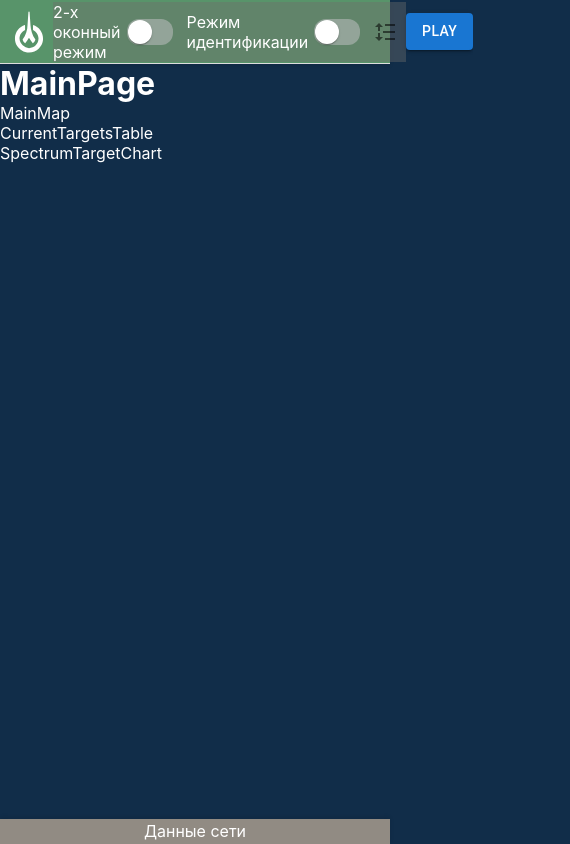
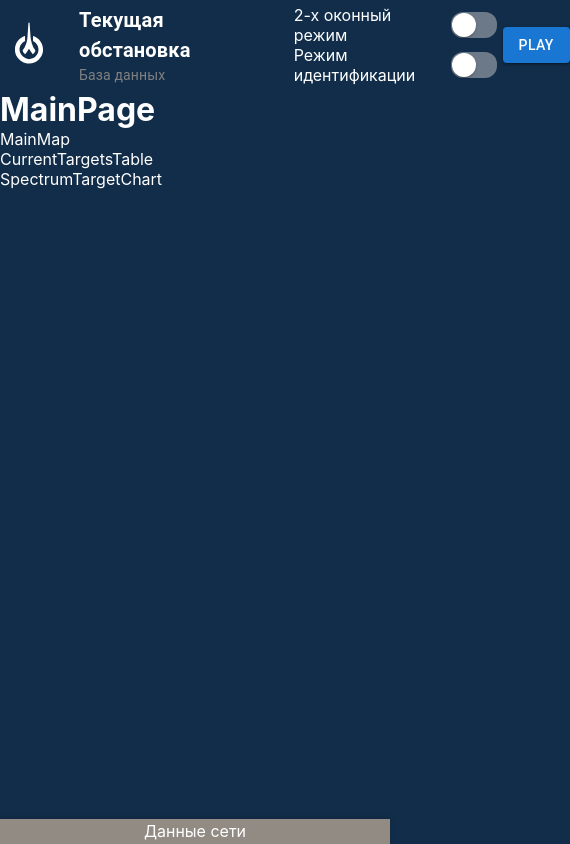
Before and after one commit to VechnoSlava/work_project, a React (Vite) app: page / in a window 390 px wide. Shown: the whole page, 570 px wide, since content can reach past the window. Built offline with nearby package versions, Linux system fonts and the light colour scheme.

Commit message:
добавил меню для навигации и стилизация

```diff
--- a/src/entities/switches/toggleSwitch/ui/toggleSwitch.tsx
+++ b/src/entities/switches/toggleSwitch/ui/toggleSwitch.tsx
@@ -1,6 +1,6 @@
 import { Switch, styled } from "@mui/material"
+import { grey } from "@mui/material/colors"
 import styles from "./toggleSwitch.module.scss"
-import { grey } from "@mui/material/colors"
 
 interface IToggleSwitch {
   id?: string
--- a/src/features/navigation/ui/navigation.module.css
+++ b/src/features/navigation/ui/navigation.module.css
@@ -1,18 +1,32 @@
 .container {
   display: flex;
   align-items: center;
-  /* justify-content: space-between; */
   width: 100%;
+  height: 100%;
 }
 
 .navigation__tabs {
-  flex: 1;
+  display: flex;
+  margin: 0 20px;
+  height: 100%;
+  align-items: center;
+  /* flex: 1; */
 }
 
 .navigation__buttons {
   display: flex;
+  flex-direction: column;
+  align-items: flex-end;
+}
+
+.navigation__menu {
+  width: 240px;
+  height: 100%;
+  padding: 0 10px;
+  display: none;
   align-items: center;
-  gap: 8px;
+  justify-content: space-between;
+  margin-right: 10px;
 }
 
 .menuButton {
@@ -23,8 +37,7 @@
   .navigation__tabs {
     display: none;
   }
-
-  .menuButton {
-    display: block;
+  .navigation__menu {
+    display: flex;
   }
 }
--- a/src/features/navigation/ui/navigation.tsx
+++ b/src/features/navigation/ui/navigation.tsx
@@ -1,4 +1,4 @@
-import { NavLink } from "react-router-dom"
+import { NavLink, useNavigate } from "react-router-dom"
 import { useAppDispatch, useAppSelector } from "../../../app/store/hooks"
 import { type RoutePath, ROUTES_PATH } from "../../../shared/constants/routes"
 import { selectPage, setPage } from "../model/navigationPageSlice"
@@ -8,8 +8,15 @@ import {
   toggleSecondaryWindow,
 } from "../model/navigationWindowSlice"
 import { ToggleSwitch } from "../../../entities/switches/toggleSwitch"
-import { Tabs, Tab, IconButton, Menu, MenuItem } from "@mui/material"
-import { RiLineHeight } from "react-icons/ri"
+import {
+  Tabs,
+  Tab,
+  Menu,
+  MenuItem,
+  List,
+  ListItemButton,
+  ListItemText,
+} from "@mui/material"
 import { useState } from "react"
 
 export const Navigation: React.FC = () => {
@@ -17,7 +24,9 @@ export const Navigation: React.FC = () => {
   const checkOpenedWindow = useAppSelector(selectWindow)
   const currentPage = useAppSelector(selectPage)
   const [openMenu, setOpenMenu] = useState<null | HTMLElement>(null)
+  const [selectedIndex, setSelectedIndex] = useState(0)
   const openedMenu = Boolean(openMenu)
+  const navigate = useNavigate()
 
   const handleToggleWindow = () => {
     dispatch(toggleSecondaryWindow())
@@ -28,6 +37,9 @@ export const Navigation: React.FC = () => {
     newPage: RoutePath,
   ) => {
     dispatch(setPage(newPage))
+    if (event) {
+      navigate(newPage)
+    }
   }
 
   const handleMenuOpen = (event: React.MouseEvent<HTMLElement>) => {
@@ -38,6 +50,39 @@ export const Navigation: React.FC = () => {
     setOpenMenu(null)
   }
 
+  const handleMenuItemClick = (newPage: RoutePath, index: number) => {
+    handlePageChange(null, newPage)
+    setSelectedIndex(index)
+    navigate(newPage)
+    handleMenuClose()
+  }
+
+  const getCurrentPageLabel = () => {
+    switch (currentPage) {
+      case ROUTES_PATH.MAIN:
+        return "Текущая обстановка"
+      case ROUTES_PATH.HISTORY:
+        return "База данных"
+      default:
+        return ""
+    }
+  }
+  const getSecondaryPageLabel = () => {
+    switch (currentPage) {
+      case ROUTES_PATH.MAIN:
+        return "База данных"
+      case ROUTES_PATH.HISTORY:
+        return "Текущая обстановка"
+      default:
+        return ""
+    }
+  }
+
+  const options = [
+    { label: "Текущая обстановка", path: ROUTES_PATH.MAIN },
+    { label: "База данных", path: ROUTES_PATH.HISTORY },
+  ]
+
   return (
     <nav className={styles.container}>
       <div className={styles.navigation__tabs}>
@@ -46,6 +91,26 @@ export const Navigation: React.FC = () => {
           onChange={handlePageChange}
           aria-label="navigation tabs"
           textColor="inherit"
+          TabIndicatorProps={{
+            sx: {
+              backgroundColor: "#fff",
+              height: 3, // Толщина линии подчеркивания
+              bottom: 0, // Полоса по нижнему краю блока
+            },
+          }}
+          sx={{
+            height: "100%",
+            "& .MuiTab-root": {
+              height: "100%",
+              transition: "color 0.3s",
+              "&:hover": {
+                backgroundColor: "#00000052",
+              },
+            },
+            "& .MuiTabs-flexContainer": {
+              height: "100%",
+            },
+          }}
         >
           <Tab
             label="Текущая обстановка"
@@ -61,6 +126,57 @@ export const Navigation: React.FC = () => {
           />
         </Tabs>
       </div>
+
+      <div className={styles.navigation__menu}>
+        <List component="nav" aria-label="Nav bar">
+          <ListItemButton
+            id="lock-button"
+            aria-haspopup="listbox"
+            aria-controls="lock-menu"
+            aria-expanded={openedMenu}
+            onClick={handleMenuOpen}
+          >
+            <ListItemText
+              primary={getCurrentPageLabel()}
+              secondary={getSecondaryPageLabel()}
+              primaryTypographyProps={{
+                fontSize: "1.25rem",
+                fontWeight: "bold",
+              }}
+              secondaryTypographyProps={{
+                color: "gray",
+              }}
+            />
+          </ListItemButton>
+        </List>
+        <Menu
+          id="lock-menu"
+          anchorEl={openMenu}
+          open={openedMenu}
+          onClose={handleMenuClose}
+          MenuListProps={{
+            "aria-labelledby": "lock-button",
+            role: "listbox",
+          }}
+        >
+          {options.map((option, index) => (
+            <MenuItem
+              key={option.path}
+              disabled={index === selectedIndex}
+              selected={index === selectedIndex}
+              onClick={() => handleMenuItemClick(option.path, index)}
+              sx={{
+                "&:hover": {
+                  backgroundColor: "#112d492a",
+                },
+              }}
+            >
+              {option.label}
+            </MenuItem>
+          ))}
+        </Menu>
+      </div>
+
       <div className={styles.navigation__buttons}>
         <ToggleSwitch
           nameSwitch="2-х оконный режим"
@@ -75,44 +191,6 @@ export const Navigation: React.FC = () => {
           inputProps={{ "aria-label": "Режим идентификации" }}
         />
       </div>
-      <IconButton
-        classes={styles.menuButton}
-        aria-label="morePages"
-        aria-controls="long-menu"
-        aria-haspopup="true"
-        onClick={handleMenuOpen}
-      >
-        <RiLineHeight />
-      </IconButton>
-      <Menu
-        id="long-menu"
-        anchorEl={openMenu}
-        open={openedMenu}
-        onClose={handleMenuClose}
-        // MenuListProps={{
-        //   style: {
-        //     maxHeight: 48 * 4.5,
-        //     width: "20ch",
-        //   },
-        // }}
-      >
-        <MenuItem
-          onClick={() => {
-            handleMenuClose()
-            handlePageChange(null, ROUTES_PATH.MAIN)
-          }}
-        >
-          Текущая обстановка
-        </MenuItem>
-        <MenuItem
-          onClick={() => {
-            handleMenuClose()
-            handlePageChange(null, ROUTES_PATH.HISTORY)
-          }}
-        >
-          База данных
-        </MenuItem>
-      </Menu>
     </nav>
   )
 }
--- a/src/widgets/header/ui/header.module.scss
+++ b/src/widgets/header/ui/header.module.scss
@@ -1,31 +1,28 @@
 .header {
   box-sizing: border-box;
-  background-color: rgba(104, 170, 113, 0.822);
-  border-bottom: 1px solid #ddd;
+  // background-color: rgba(31, 89, 97, 0.603);
+  // border-bottom: 1px solid #ddd;
   display: flex;
   align-items: center;
   padding: 0 5px;
-  height: 64px;
-  box-shadow: 0 2px 4px rgba(0, 0, 0, 0.1);
+  height: 90px;
 
   &__container {
     display: flex;
-    // justify-content: space-between;
     align-items: center;
     width: 100%;
+    height: 100%;
   }
 
   &__icon {
-    display: flex;
+    display: block;
     align-items: center;
   }
 
   &__navigation {
-    display: flex;
+    display: block;
     align-items: center;
-    flex: 1;
-    // justify-content: flex-start;
-    background-color: rgba(109, 109, 108, 0.404);
+    height: 100%;
   }
 
   &__buttons {
```
